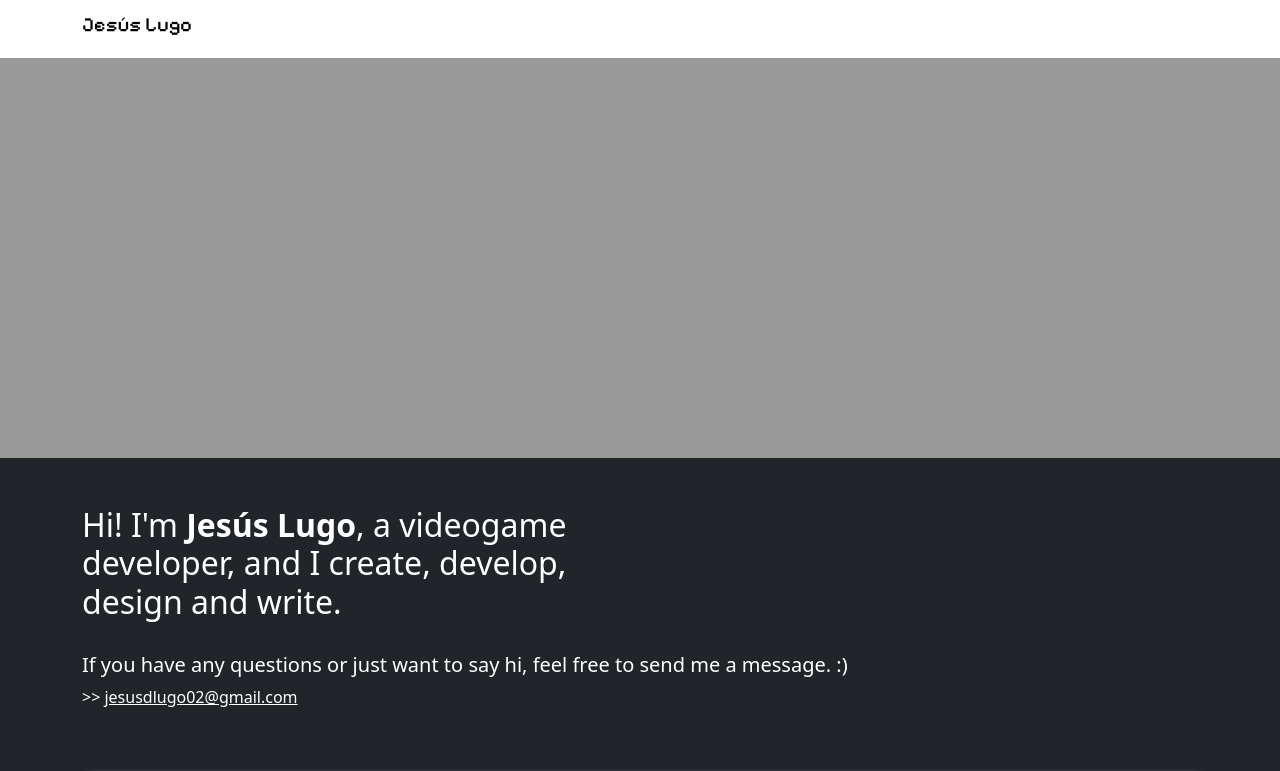
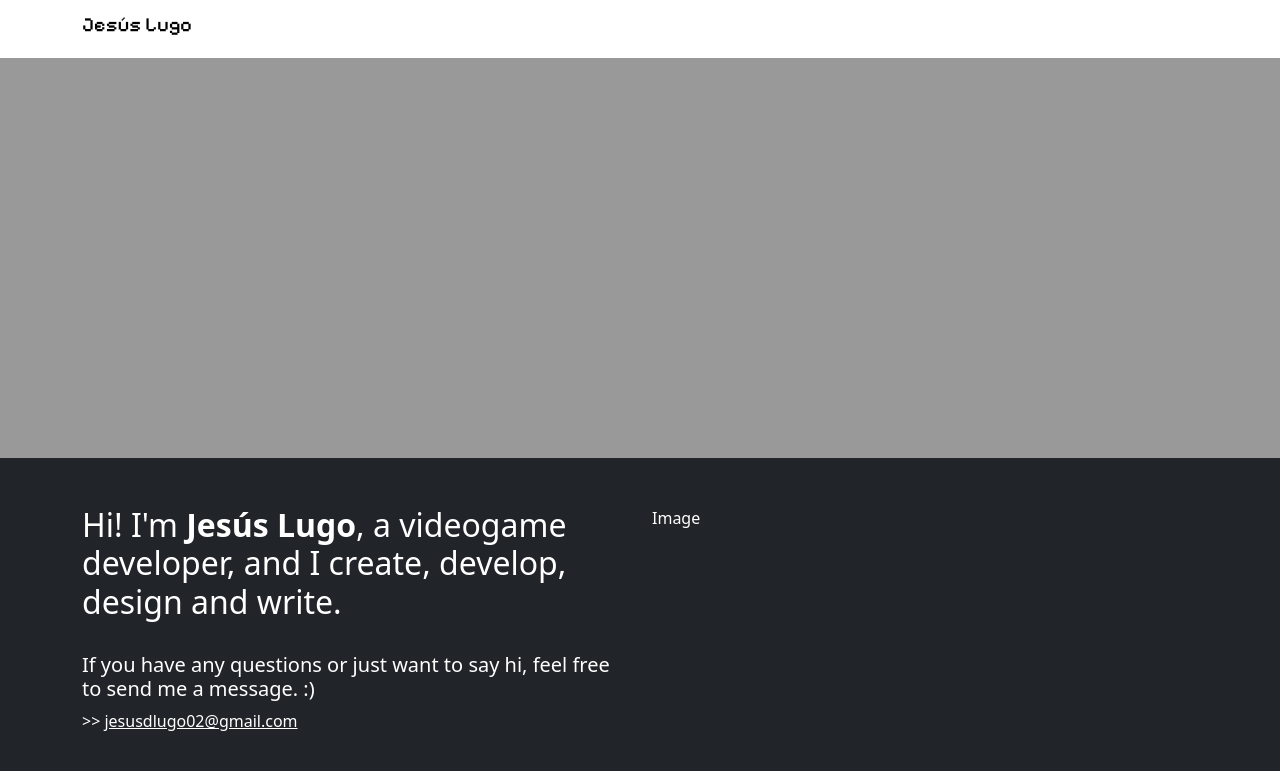
Before and after one commit to JesusLugo2002/jesuslugo2002.github.io, a Vue app: page / in a window 1280 px wide. Shown: the top 771 px of the page. Built offline with nearby package versions, Linux system fonts and the light colour scheme; a web font is replaced by a local one.

Commit message:
Fix on about section

```diff
--- a/src/components/About.vue
+++ b/src/components/About.vue
@@ -21,10 +21,15 @@ function copyEmail() {
     <div class="container-fluid bg-dark py-5">
         <div class="container">
             <div class="row">
-                <p class="h2 text-white col-6">Hi! I'm <b>Jesús Lugo</b>, a videogame developer, and I create, develop, design and write.</p>
-                <p class="text-white h5 pt-4">If you have any questions or just want to say hi, feel free to send me a message. :)</p>
-                <p class="text-white" v-if="!emailCopied">>> <span class="text-decoration-underline" @click="copyEmail">{{ email }}</span></p>
-                <p class="text-white" v-else>>> Email copied!</p>
+                <div class="col-sm-6">
+                    <p class="text-white h2">Hi! I'm <b>Jesús Lugo</b>, a videogame developer, and I create, develop, design and write.</p>
+                    <p class="text-white h5 pt-4">If you have any questions or just want to say hi, feel free to send me a message. :)</p>
+                    <p class="text-white" v-if="!emailCopied">>> <span class="text-decoration-underline" @click="copyEmail">{{ email }}</span></p>
+                    <p class="text-white" v-else>>> Email copied!</p>
+                </div>
+                <div class="col-sm-6">
+                    <p class="text-white">Image</p>
+                </div>
             </div>
         </div>
     </div>
```
